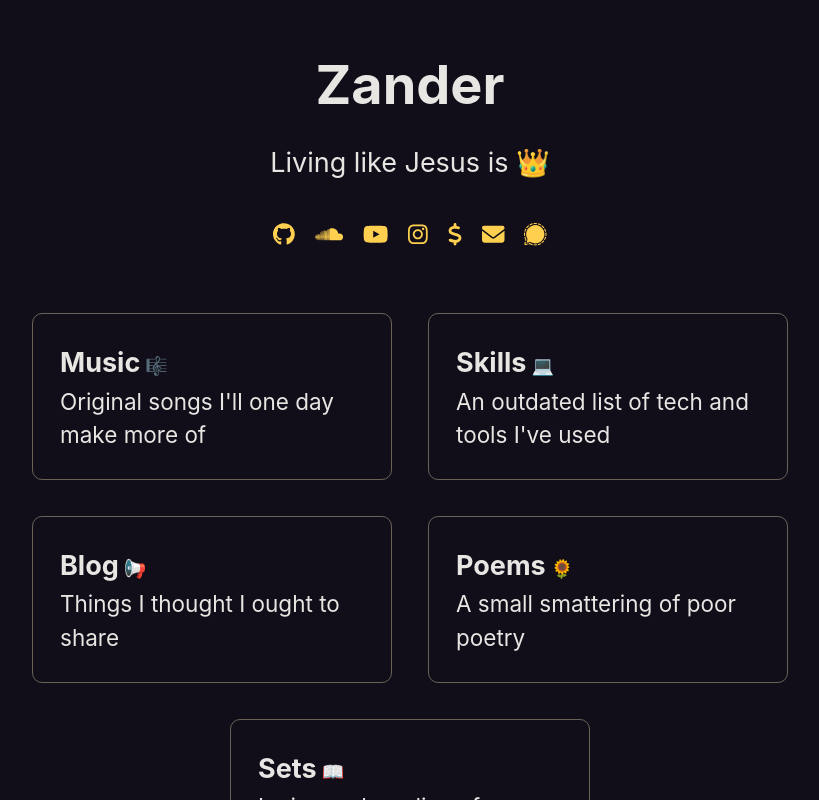
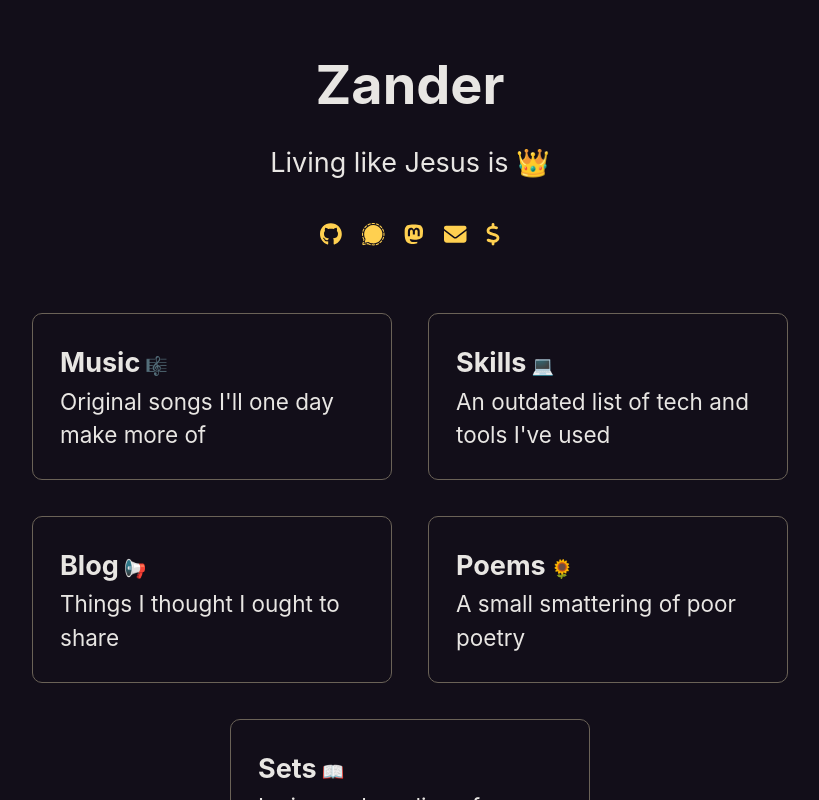
Before and after one commit to steamwings/me, a Next.js app: page / in a window 1280 px wide. Shown: the top 800 px of the page, without its empty margins (230-1049 px from the left). Built offline with nearby package versions, Linux system fonts and the light colour scheme.

Commit message:
Remove aging social links; add mastodon

```diff
--- a/app/home.tsx
+++ b/app/home.tsx
@@ -7,6 +7,7 @@ import {FontAwesomeIcon} from '@fortawesome/react-fontawesome'
 import {
   faGithub,
   faInstagram,
+  faMastodon,
   faSignalMessenger,
   faSoundcloud,
   faYoutube,
@@ -39,18 +40,14 @@ export default function Home() {
         }>
           <a href="https://github.com/steamwings" aria-label="Github link"><FontAwesomeIcon size="lg"
               icon={faGithub}/></a>
-          <a href="https://soundcloud.com/speedthecoming" aria-label="Soundcloud link"><FontAwesomeIcon size="lg"
-              icon={faSoundcloud}/></a>
-          <a href="https://www.youtube.com/channel/UCYtpQXhep8dADXhU11xsBXA" aria-label="Youtube link"><FontAwesomeIcon size="lg"
-              icon={faYoutube}/></a>
-          <a href="https://instagram.com/zanderweather" aria-label="Instagram link"><FontAwesomeIcon size="lg"
-              icon={faInstagram}/></a>
+          <a href="https://signal.me/#eu/JMbjrhGqx/NJWDIGLJlFhYRMlkjJDfFwlIrsAEHEgMuW8hEs7o1JrLh7AsFfncFR" aria-label="Signal link">
+            <FontAwesomeIcon size="lg" icon={faSignalMessenger}/></a>
+          <a rel="me" href="https://weather.family/@zander" aria-label="Mastodon link"><FontAwesomeIcon size="lg"
+            icon={faMastodon}/></a>
+          <a href="mailto:contact@zweather.me" aria-label="email link"><FontAwesomeIcon size="lg"
+              icon={faEnvelope}/></a>
           <a href="https://venmo.com/u/zweather" aria-label="Venmo link"><FontAwesomeIcon size="lg"
               icon={faDollarSign}/></a>
-          <a href="mailto:contact@zweather.me" aria-label="email link"><FontAwesomeIcon size="lg"
-              icon={faEnvelope}/></a>
-          <a href="https://signal.me/#eu/JMbjrhGqx/NJWDIGLJlFhYRMlkjJDfFwlIrsAEHEgMuW8hEs7o1JrLh7AsFfncFR" aria-label="Signal link">
-            <FontAwesomeIcon size="lg" icon={faSignalMessenger}/></a>
         </div>
 
         <div className={
```
